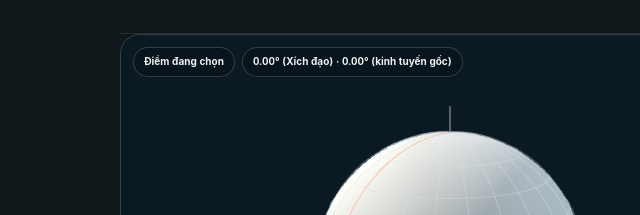
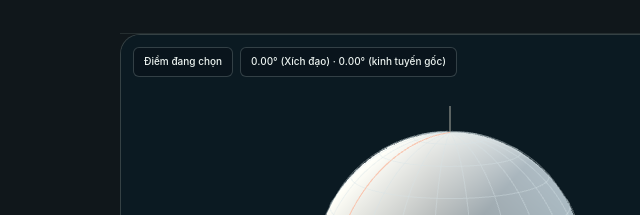
Before and after one commit to HistoryandGeegraphyEducation/SCIAVERSE, a plain HTML site: page simulations/geography/coordinates/index.html in a window 1280 px wide. Shown: the part 321-536 px from the top of the page, 0-640 px from the left. Drawn offline with nearby package versions, Linux system fonts and the light colour scheme.

Commit message:
style: quiet coordinate status chip

```diff
--- a/simulations/geography/coordinates/styles.css
+++ b/simulations/geography/coordinates/styles.css
@@ -276,4 +276,4 @@
   .coordinate-button { transition: none; }
 }
 
-.standalone-title h1{font-weight:500}.coordinate-chip{letter-spacing:0;text-transform:none}
+.standalone-title h1{font-weight:500}.coordinate-chip{letter-spacing:0;text-transform:none;font-weight:500;border-radius:6px}
```
